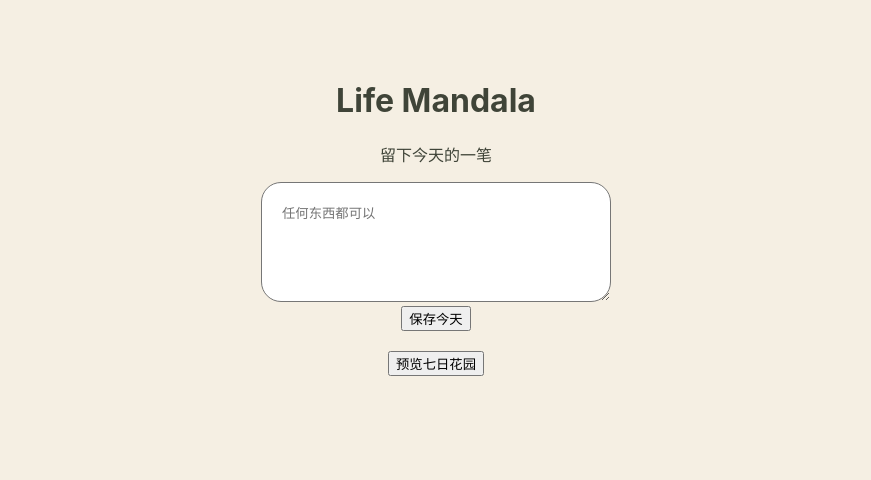
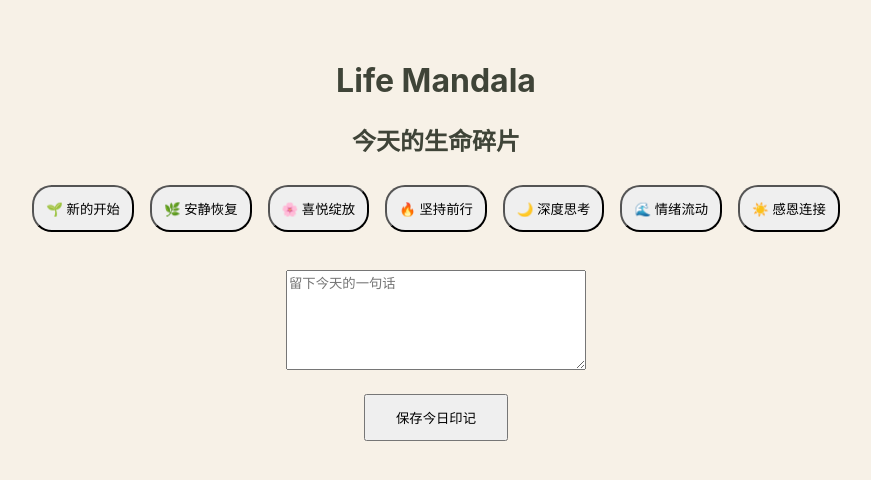
Before and after one commit to justforofficezoey-eng/life-mandalacalm, a Next.js app: page / in a window 1280 px wide. Shown: the top 480 px of the page, without its empty margins (204-1075 px from the left). Built offline with nearby package versions, Linux system fonts and the light colour scheme.

Commit message:
Update page.tsx

```diff
--- a/app/page.tsx
+++ b/app/page.tsx
@@ -1,11 +1,7 @@
 "use client";
 
 
-import {
-useState
-}
-from "react";
-
+import {useState} from "react";
 
 import {
 saveDay,
@@ -14,10 +10,8 @@ getDays
 from "../lib/dailyStorage";
 
 
-import {
-createDailyArtwork
-}
-from "../lib/dailyArtworkEngine";
+import GardenCanvas
+from "../components/GardenCanvas";
 
 
 import {
@@ -26,126 +20,92 @@ composeGarden
 from "../lib/gardenComposer";
 
 
-import GardenCanvas
-from "../components/GardenCanvas";
-
-
-
 
 export default function Home(){
 
 
-const [text,setText]=
-useState("");
+const [mood,setMood]=useState("");
+
+const [text,setText]=useState("");
+
+const [garden,setGarden]=useState<any>(null);
 
 
 
-const [garden,setGarden]=
-useState<any>(null);
+const moods=[
 
+["🌱","新的开始","seed"],
 
+["🌿","安静恢复","leaf"],
 
+["🌸","喜悦绽放","flower"],
 
-function preview(){
+["🔥","坚持前行","branch"],
 
+["🌙","深度思考","root"],
 
-const fake=[];
+["🌊","情绪流动","vine"],
 
+["☀️","感恩连接","light"]
 
-
-for(
-let i=1;
-i<=7;
-i++
-){
-
-
-fake.push({
-
-artwork:
-createDailyArtwork(
-text+i,
-i
-)
-
-});
-
-
-}
-
-
-
-setGarden(
-composeGarden(fake)
-);
-
-
-}
-
-
+];
 
 
 
 function save(){
 
 
-
-const day =
-getDays().length+1;
-
-
-
-const artwork =
-createDailyArtwork(
-text,
-day
-);
+const plant =
+moods.find(
+m=>m[1]===mood
+)?.[2]
+||
+"seed";
 
 
 
 const days =
 saveDay({
 
-date:
-new Date()
-.toISOString(),
+date:new Date().toISOString(),
+
+mood,
 
 text,
 
-artwork
+plant
 
 });
 
 
 
-if(days.length===7)
+if(days.length===7){
 
 setGarden(
 composeGarden(days)
 );
 
+}
+
 
 
 setText("");
-
-
 
 }
 
 
 
-
 return (
 
-<main
+<div
 
 style={{
 
 minHeight:"100vh",
 
-background:"#f5efe3",
+background:"#f7f1e7",
 
-padding:60,
+padding:40,
 
 textAlign:"center"
 
@@ -159,12 +119,51 @@ Life Mandala
 </h1>
 
 
-<p>
-留下今天的一笔
-</p>
+<h2>
+今天的生命碎片
+</h2>
+
+
+
+<div>
+
+{
+
+moods.map(m=>(
+
+<button
+
+key={m[1]}
+
+onClick={()=>setMood(m[1])}
+
+style={{
+
+margin:8,
+
+padding:12,
+
+borderRadius:20
+
+}}
+
+>
+
+{m[0]} {m[1]}
+
+</button>
+
+))
+
+}
+
+</div>
+
 
 
 <textarea
+
+placeholder="留下今天的一句话"
 
 value={text}
 
@@ -172,35 +171,17 @@ onChange={
 e=>setText(e.target.value)
 }
 
-
-placeholder="任何东西都可以"
-
-
 style={{
 
-width:350,
+marginTop:30,
 
-height:120,
+width:300,
 
-padding:20,
-
-borderRadius:20
+height:100
 
 }}
 
 />
-
-
-
-<br/>
-
-
-<button onClick={save}>
-
-保存今天
-
-</button>
-
 
 
 <br/>
@@ -208,48 +189,41 @@ borderRadius:20
 
 <button
 
-onClick={preview}
+onClick={save}
 
 style={{
 
-marginTop:20
+marginTop:20,
+
+padding:"12px 30px"
 
 }}
 
 >
 
-预览七日花园
+保存今日印记
 
 </button>
 
 
 
+{
 
-{
-garden&&
+garden &&
 
-<>
+<div style={{marginTop:50}}>
 
-<h2>
-{garden.title}
-</h2>
+<GardenCanvas garden={garden}/>
 
-
-<GardenCanvas
-
-garden={garden}
-
-/>
-
-
-</>
+</div>
 
 }
 
 
 
-</main>
+</div>
 
 )
 
+
 }
```
